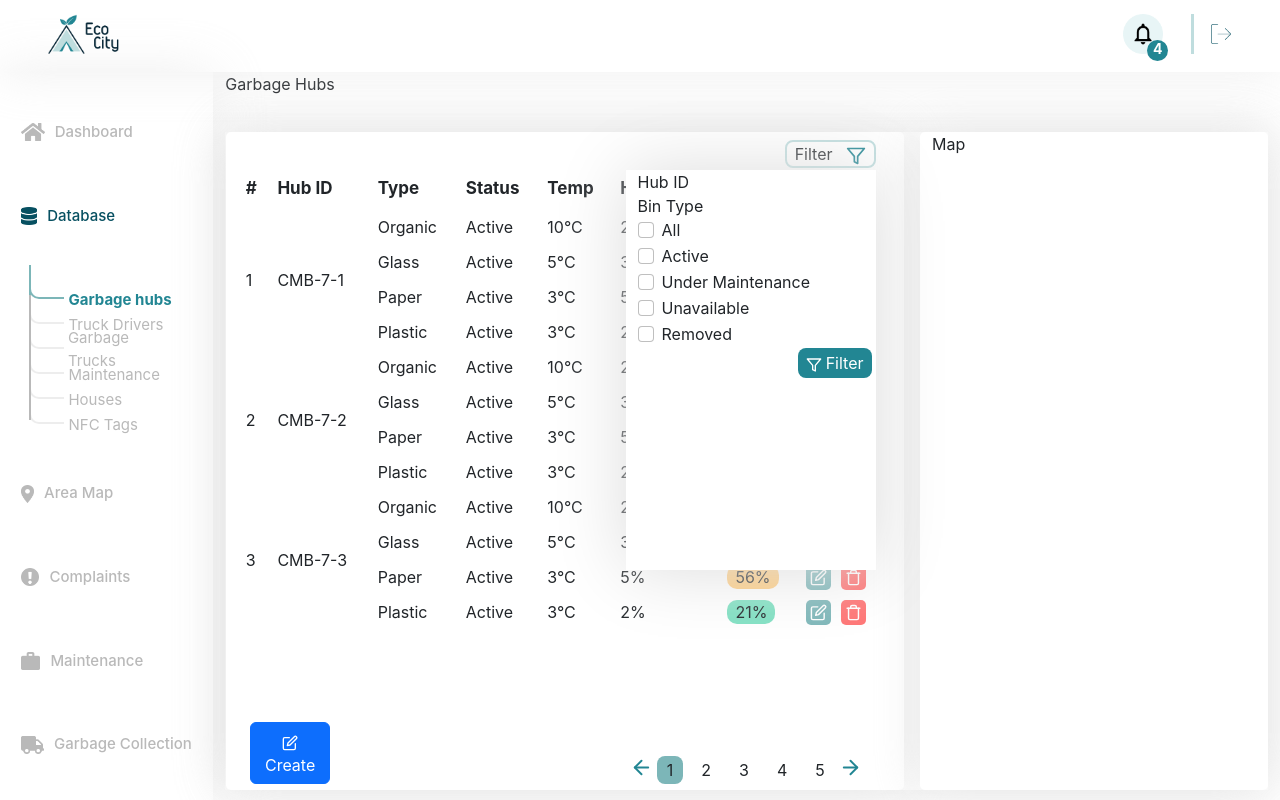
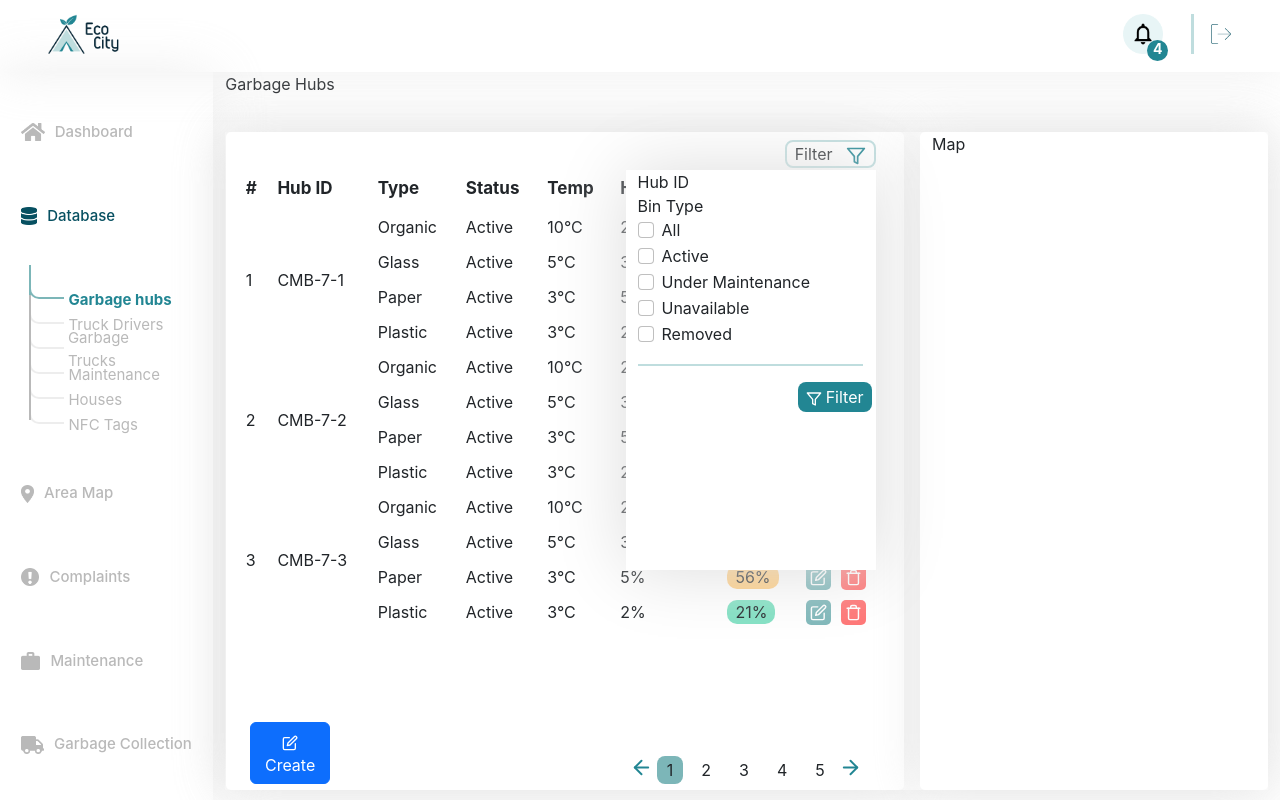
Before and after one commit to IsuruVihan/EcoCity, a React (Create React App) app in the folder admin/: page /database/garbage-hubs in a window 1280 px wide. Both pictures are taken after a click on the element "Filter". Built offline with nearby package versions, Linux system fonts and the light colour scheme.

Commit message:
Added handle filter submit

```diff
--- a/admin/src/assets/styles/Database/GarbageHubs/GarbageHubs.css
+++ b/admin/src/assets/styles/Database/GarbageHubs/GarbageHubs.css
@@ -140,3 +140,22 @@
     padding-top: 3px;
     padding-bottom: 3px;
 }
+
+.filter-button:hover {
+    cursor: pointer;
+}
+
+.filter-button .filter-button-mask {
+    background-color: transparent;
+    width: 80px;
+    height: 30px;
+
+}
+
+.garbage-hubs-table-filter-wrapper .hr {
+    width: calc(90%);
+    background-color: #BFDDDE;
+    height: 2px;
+    /*border-bottom: 3px solid #BFDDDE;*/
+
+}
--- a/admin/src/pages/Database/GarbageHubs/filters/GarbageHubsTableFilter.js
+++ b/admin/src/pages/Database/GarbageHubs/filters/GarbageHubsTableFilter.js
@@ -3,13 +3,18 @@ import {Col, Form, FormCheck, Row} from "react-bootstrap";
 import {FiFilter} from "react-icons/fi";
 
 const GarbageHubsTableFilter = () => {
+
+    const handleOnFilterButtonClicked = () => {
+        console.log('filterrrr');
+    }
+
     return (
-        <div className=' position-absolute garbage-hubs-table-filter-wrapper h-50 me-3'>
+        <div className='position-absolute garbage-hubs-table-filter-wrapper h-50 me-3'>
             <Row className='mx-0'>
                 <Col lg={12}>Hub ID</Col>
                 <Col lg={12}>Bin Type</Col>
             </Row>
-            <Row className='mx-0'>
+            <Row className='mx-0 filters-section'>
                 <Form>
                     <FormCheck label='All'/>
                     <FormCheck label='Active'/>
@@ -18,12 +23,17 @@ const GarbageHubsTableFilter = () => {
                     <FormCheck label='Removed'/>
                 </Form>
             </Row>
+            <Row className='mx-0 my-3 d-flex justify-content-center'>
+                <div className='hr'/>
+            </Row>
+
             <Row className='mx-0 d-flex justify-content-end px-1'>
                 <div className='d-flex align-items-center justify-content-center filter-button px-2'>
                     <label>
                         <FiFilter color='white' size='16px'/>
                     </label>
                     <label className='ms-1'>Filter</label>
+                    <div className='filter-button-mask position-absolute' onClick={handleOnFilterButtonClicked}/>
                 </div>
             </Row>
         </div>
```
